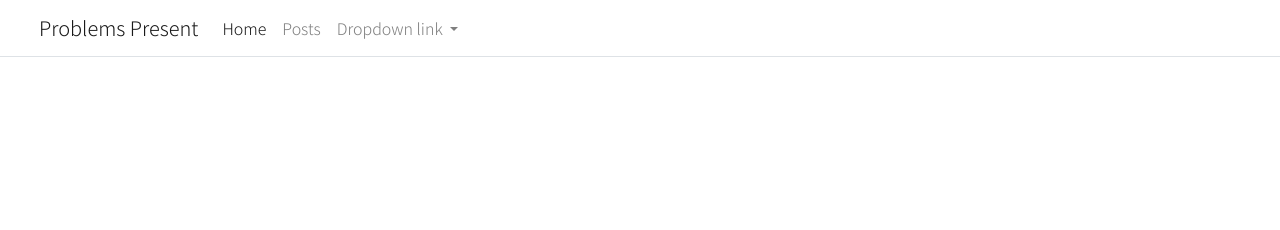
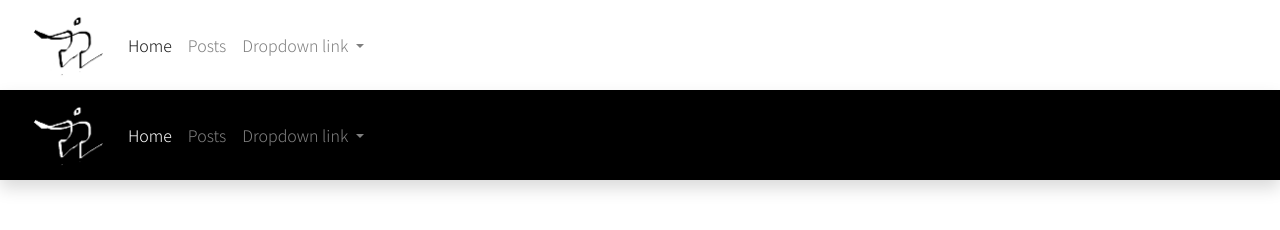
Before and after one commit to ellis-lukas/problems-present, a website built with Parcel: page index.html in a window 1280 px wide. Built offline with nearby package versions, Linux system fonts and the light colour scheme.

Commit message:
black banner testing

```diff
--- a/index.html
+++ b/index.html
@@ -15,7 +15,7 @@
   <link rel="manifest" href="site.webmanifest">
   <link rel="apple-touch-icon" href="icon.png">
   <!-- Place favicon.ico in the root directory -->
-  <link rel="icon" type="image/x-icon" href="pptopcop.png">
+  <link rel="icon" type="image/x-icon" href="pplogo.png">
 
   <link rel="stylesheet" href="https://cdn.jsdelivr.net/npm/bootstrap@4.6.0/dist/css/bootstrap.min.css" integrity="sha384-B0vP5xmATw1+K9KRQjQERJvTumQW0nPEzvF6L/Z6nronJ3oUOFUFpCjEUQouq2+l" crossorigin="anonymous">
   <link rel="stylesheet" href="css/normalize.css">
@@ -26,13 +26,45 @@
 </head>
 
 <body>
-  <nav style="font-family: 'Noto Sans TC', sans-serif;" class="navbar navbar-expand-lg navbar-light border-bottom">
+  <nav style="font-family: 'Noto Sans TC', sans-serif;" class="navbar navbar-expand-lg navbar-light shadow">
     <div class="container-fluid">
       <a class="navbar-brand" href="#">
-        <span class="pl-2">
-          <span>Problems Present</span>
-          <!-- <em>Problems Present</em> -->
-        </span>
+        <img src="pplogo.png" alt="" height="64" class="d-inline-block align-middle rounded-circle">
+        <!-- <span class="ml-2 align-middle">Problems Present</span> -->
+      </a>
+      <button class="navbar-toggler" type="button" data-bs-toggle="collapse" data-bs-target="#navbarNavDropdown"
+        aria-controls="navbarNavDropdown" aria-expanded="false" aria-label="Toggle navigation">
+        <span class="navbar-toggler-icon"></span>
+      </button>
+      <div class="collapse navbar-collapse" id="navbarNavDropdown">
+        <ul class="navbar-nav">
+          <li class="nav-item">
+            <a class="nav-link active" aria-current="page" href="#">Home</a>
+          </li>
+          <li class="nav-item">
+            <a class="nav-link" href="#">Posts</a>
+          </li>
+          <li class="nav-item dropdown">
+            <a class="nav-link dropdown-toggle" href="#" id="navbarDropdownMenuLink" role="button"
+              data-bs-toggle="dropdown" aria-expanded="false">
+              Dropdown link
+            </a>
+            <ul class="dropdown-menu" aria-labelledby="navbarDropdownMenuLink">
+              <li><a class="dropdown-item" href="#">Action</a></li>
+              <li><a class="dropdown-item" href="#">Another action</a></li>
+              <li><a class="dropdown-item" href="#">Something else here</a></li>
+            </ul>
+          </li>
+        </ul>
+      </div>
+    </div>
+  </nav>
+  <nav style="font-family: 'Noto Sans TC', sans-serif; background-color: black;" class="navbar navbar-expand-lg navbar-dark shadow">
+    <div class="container-fluid">
+      <a class="navbar-brand" href="#">
+        <img src="pplogoinverted.png" alt="" height="64" class="d-inline-block align-middle rounded-circle">
+        <!-- <img src="pplogoout.png" alt="" height="64" class="d-inline-block align-middle"> -->
+        <!-- <span class="ml-2 align-middle">Problems Present</span> -->
       </a>
       <button class="navbar-toggler" type="button" data-bs-toggle="collapse" data-bs-target="#navbarNavDropdown"
         aria-controls="navbarNavDropdown" aria-expanded="false" aria-label="Toggle navigation">
@@ -62,6 +94,7 @@
     </div>
   </nav>
 
+
   <!-- Add your site or application content here -->
 
   <script src="js/vendor/modernizr-3.11.2.min.js"></script>
```
Also changed, not shown: pplogo.png (added), pplogoinverted.png (added), pplogoout.png (added).
